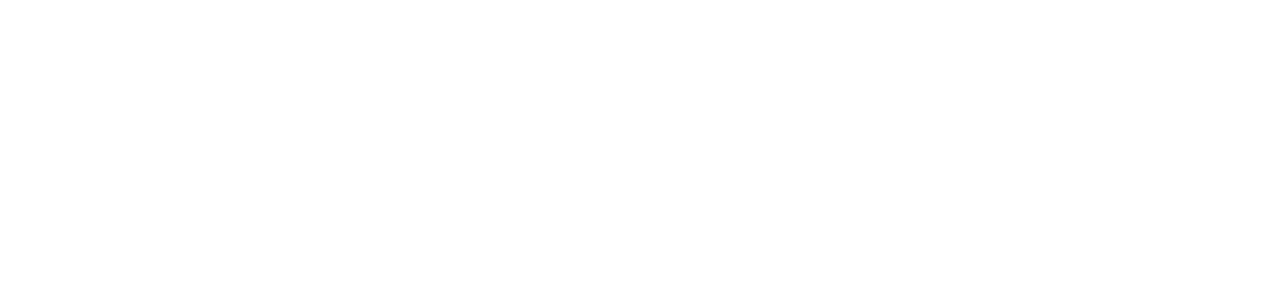
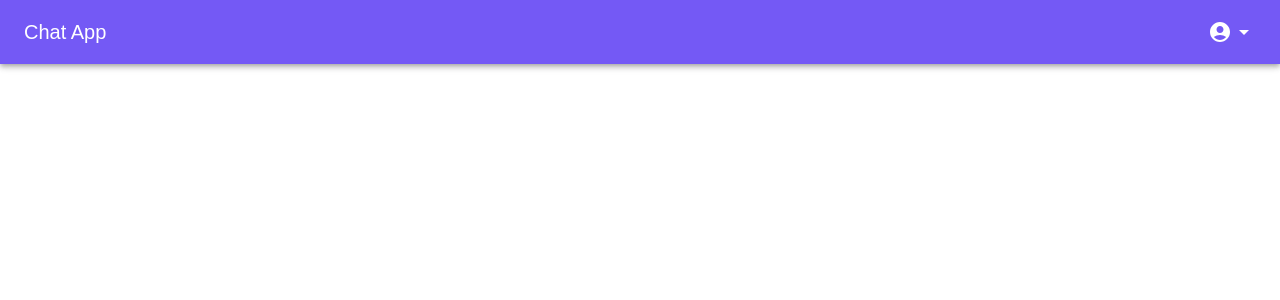
Before and after one commit to NnamdiAnyaele/simple-chat-app, a React (Create React App) app: page /dashboard in a window 1280 px wide. Before the commit this address had no page. Shown: the top 300 px of the page. Built offline with nearby package versions, Linux system fonts and the light colour scheme.

Commit message:
feat: add navbar with logout functionality
Created a navbar with a user avatar, a click on the user avatar
shows a menu with logout.

```diff
--- /dev/null
+++ b/src/components/common/Navbar.jsx
@@ -0,0 +1,124 @@
+import { useState } from "react";
+import { useDispatch } from "react-redux";
+import AppBar from "@mui/material/AppBar";
+import Box from "@mui/material/Box";
+import Toolbar from "@mui/material/Toolbar";
+import IconButton from "@mui/material/IconButton";
+import Typography from "@mui/material/Typography";
+import MenuItem from "@mui/material/MenuItem";
+import Menu from "@mui/material/Menu";
+import ArrowDropDownIcon from "@mui/icons-material/ArrowDropDown";
+import AccountCircle from "@mui/icons-material/AccountCircle";
+import MoreIcon from "@mui/icons-material/MoreVert";
+
+import { logout } from "../../slices/authSlice";
+
+export default function Navbar() {
+	const dispatch = useDispatch();
+
+	const [anchorEl, setAnchorEl] = useState(null);
+	const [mobileMoreAnchorEl, setMobileMoreAnchorEl] = useState(null);
+
+	const isMenuOpen = Boolean(anchorEl);
+	const isMobileMenuOpen = Boolean(mobileMoreAnchorEl);
+
+	const handleProfileMenuOpen = (event) => {
+		setAnchorEl(event.currentTarget);
+	};
+
+	const handleMobileMenuClose = () => {
+		setMobileMoreAnchorEl(null);
+	};
+
+	const handleMenuClose = () => {
+		setAnchorEl(null);
+		handleMobileMenuClose();
+	};
+
+	const handleMobileMenuOpen = (event) => {
+		setMobileMoreAnchorEl(event.currentTarget);
+	};
+
+	const menuId = "primary-search-account-menu";
+	const renderMenu = (
+		<Menu
+			anchorEl={anchorEl}
+			anchorOrigin={{
+				vertical: "top",
+				horizontal: "right",
+			}}
+			id={menuId}
+			keepMounted
+			transformOrigin={{
+				vertical: "top",
+				horizontal: "right",
+			}}
+			open={isMenuOpen}
+			onClose={handleMenuClose}
+		>
+			<MenuItem onClick={() => dispatch(logout())}>Logout</MenuItem>
+		</Menu>
+	);
+
+	const mobileMenuId = "primary-search-account-menu-mobile";
+	const renderMobileMenu = (
+		<Menu
+			anchorEl={mobileMoreAnchorEl}
+			anchorOrigin={{
+				vertical: "top",
+				horizontal: "right",
+			}}
+			id={mobileMenuId}
+			keepMounted
+			transformOrigin={{
+				vertical: "top",
+				horizontal: "right",
+			}}
+			open={isMobileMenuOpen}
+			onClose={handleMobileMenuClose}
+		>
+			<MenuItem onClick={() => dispatch(logout())}>Logout</MenuItem>
+		</Menu>
+	);
+
+	return (
+		<Box sx={{ flexGrow: 1 }}>
+			<AppBar position="static">
+				<Toolbar>
+					<Typography variant="h6" noWrap component="div">
+						Chat App
+					</Typography>
+					<Box sx={{ flexGrow: 1 }} />
+					<Box sx={{ display: { xs: "none", md: "flex" } }}>
+						<IconButton
+							size="large"
+							edge="end"
+							aria-label="account of current user"
+							aria-controls={menuId}
+							aria-haspopup="true"
+							onClick={handleProfileMenuOpen}
+							color="inherit"
+						>
+							<AccountCircle />
+							<ArrowDropDownIcon />
+						</IconButton>
+					</Box>
+					<Box sx={{ display: { xs: "flex", md: "none" } }}>
+						<IconButton
+							size="large"
+							aria-label="show more"
+							aria-controls={mobileMenuId}
+							aria-haspopup="true"
+							onClick={handleMobileMenuOpen}
+							color="inherit"
+						>
+							<MoreIcon />
+						</IconButton>
+					</Box>
+				</Toolbar>
+			</AppBar>
+			{renderMobileMenu}
+			{renderMenu}
+		</Box>
+	);
+}
--- a/src/view/Pages/Dashboard.jsx
+++ b/src/view/Pages/Dashboard.jsx
@@ -1,7 +1,11 @@
-import React from "react";
+import Navbar from "../../components/common/Navbar";
 
 const Dashboard = () => {
-	return <div>Dashboard</div>;
+	return (
+		<div>
+			<Navbar />
+		</div>
+	);
 };
 
 export default Dashboard;
--- a/src/view/routes/BaseRoutes.js
+++ b/src/view/routes/BaseRoutes.js
@@ -10,6 +10,7 @@ const BaseRoute = () => {
 		<BrowserRouter>
 			<Routes>
 				<Route path="/" element={<Login />} />
+				<Route path="/dashboard" element={<Dashboard />} />
 			</Routes>
 		</BrowserRouter>
 	);
```
